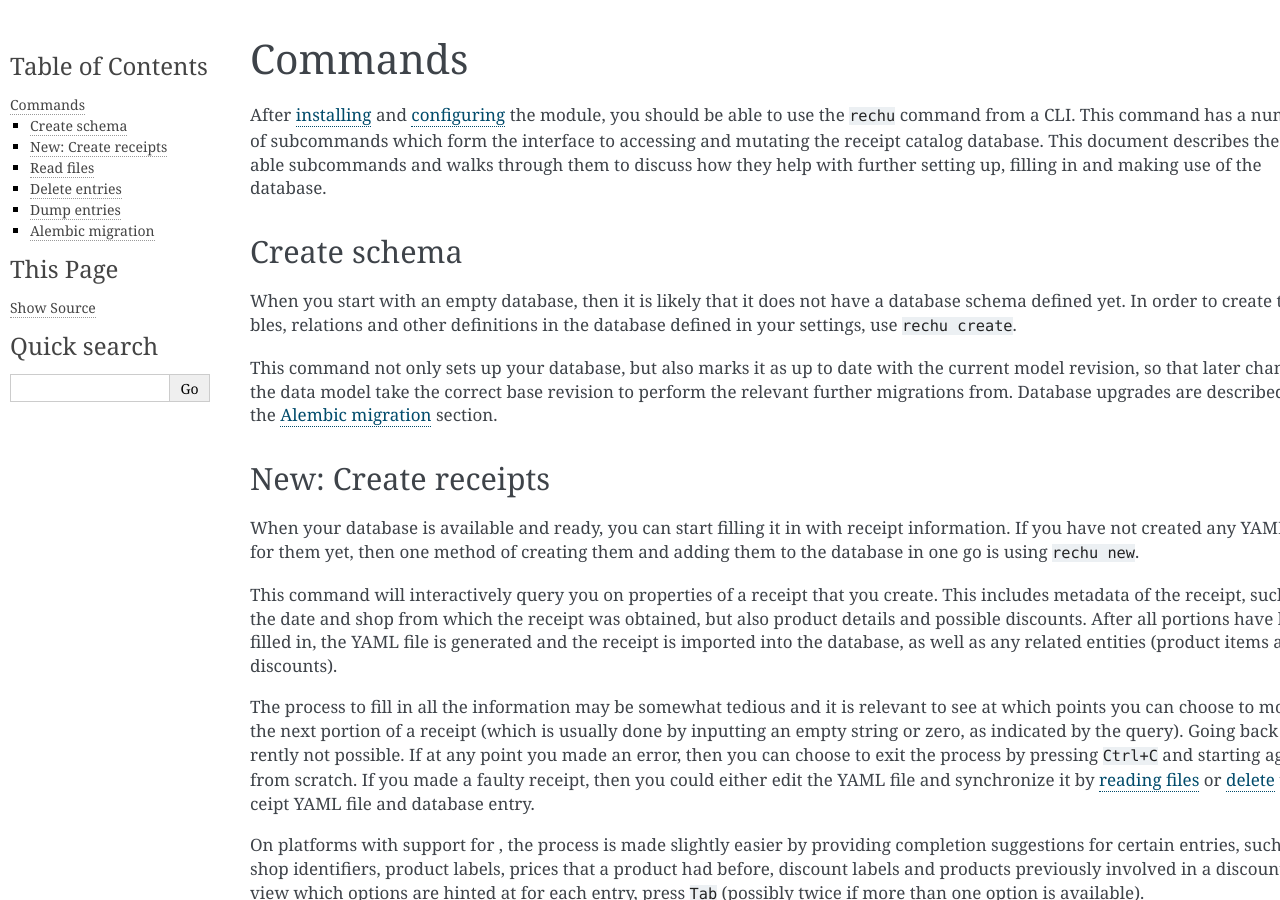
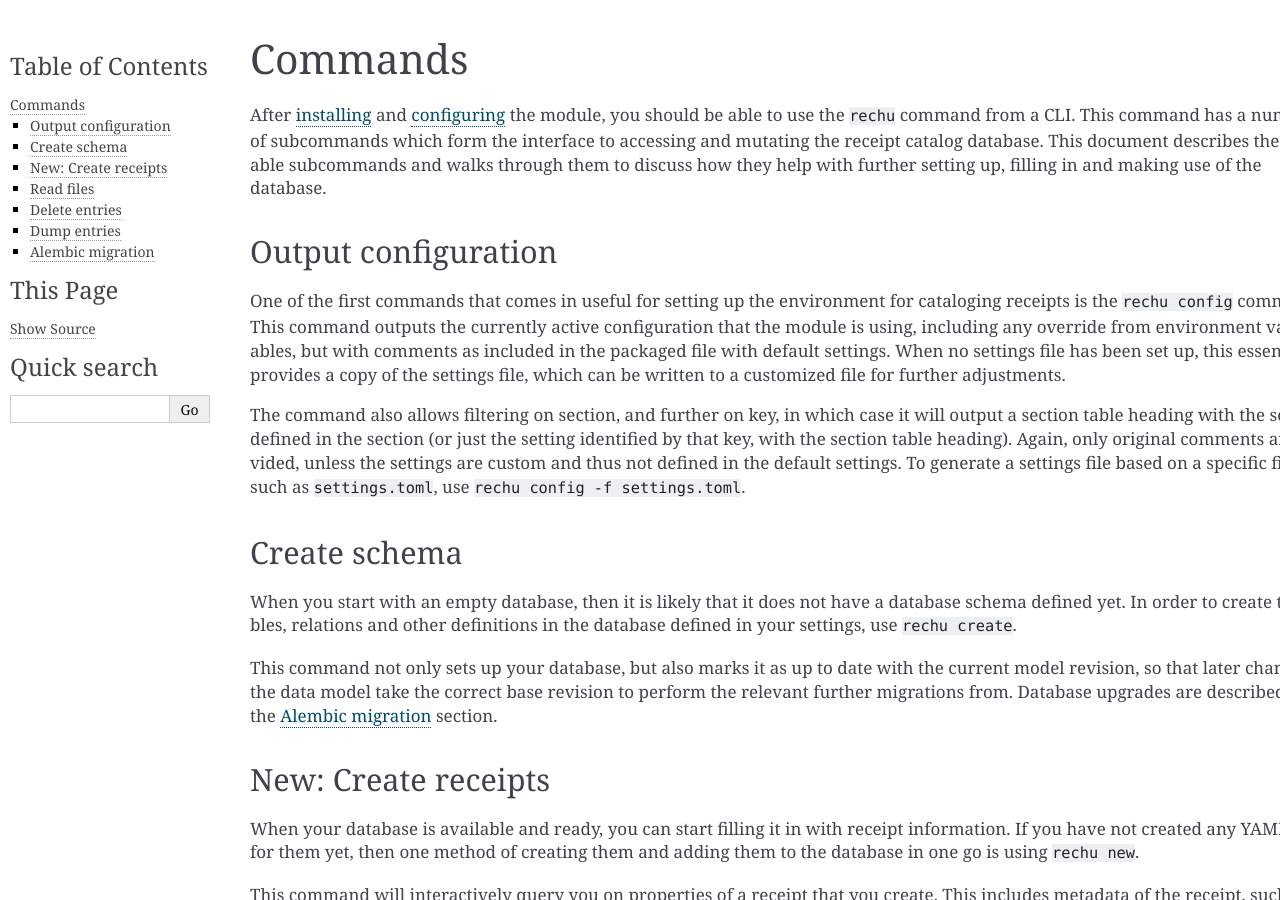
Before and after one commit to lhelwerd/rechu, a Sphinx documentation site: the page built from docs/source/commands.md, in a window 1280 px wide and 900 px high. Built offline with Sphinx 7.4.7, drawn with Linux system fonts in a browser that asks for light colours; pages that are not in the unit, such as notebooks, are missing from menus.

Commit message:
Document configuration command

```diff
--- a/docs/source/commands.md
+++ b/docs/source/commands.md
@@ -6,6 +6,24 @@ has a number of subcommands which form the interface to accessing and mutating
 the receipt catalog database. This document describes the available subcommands
 and walks through them to discuss how they help with further setting up,
 filling in and making use of the database.
+
+(config)=
+## Output configuration
+
+One of the first commands that comes in useful for setting up the environment
+for cataloging receipts is the `rechu config` command. This command outputs the
+currently active configuration that the module is using, including any override
+from environment variables, but with comments as included in the packaged file
+with default settings. When no settings file has been set up, this essentially
+provides a copy of the settings file, which can be written to a customized file
+for further adjustments.
+
+The command also allows filtering on section, and further on key, in which case
+it will output a section table heading with the settings defined in the section
+(or just the setting identified by that key, with the section table heading).
+Again, only original comments are provided, unless the settings are custom and
+thus not defined in the default settings. To generate a settings file based on
+a specific file such as `settings.toml`, use `rechu config -f settings.toml`.
 
 (create)=
 ## Create schema
--- a/docs/source/conf.py
+++ b/docs/source/conf.py
@@ -68,7 +68,8 @@ intersphinx_mapping = {
     'python': ('https://docs.python.org/3.12', None),
     'packaging': ('https://packaging.python.org/en/latest', None),
     'sqlalchemy': ('https://docs.sqlalchemy.org/en/20', None),
-    'alembic': ('https://alembic.sqlalchemy.org/en/latest', None)
+    'alembic': ('https://alembic.sqlalchemy.org/en/latest', None),
+    'tomlkit': ('https://tomlkit.readthedocs.io/en/latest', None)
 }
 
 jsonschema_options = {
```
Also changed, not shown: docs/source/configuration.md (+3 -1 lines).
